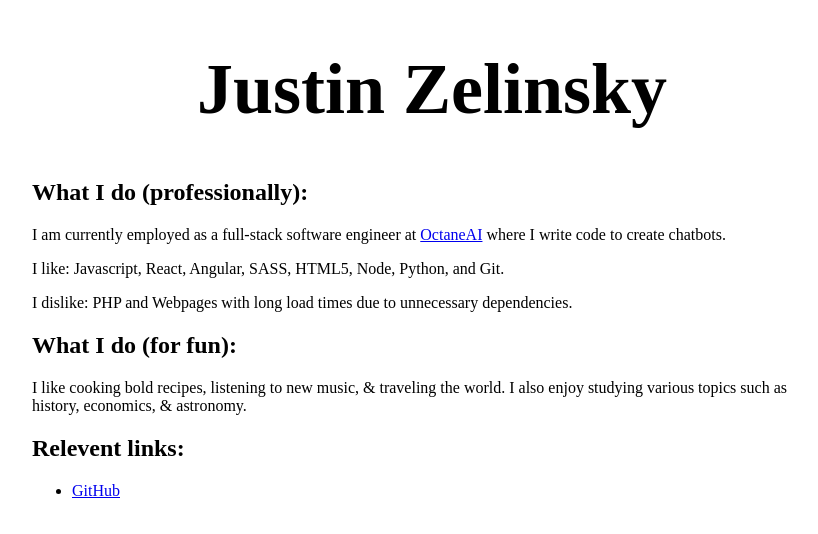
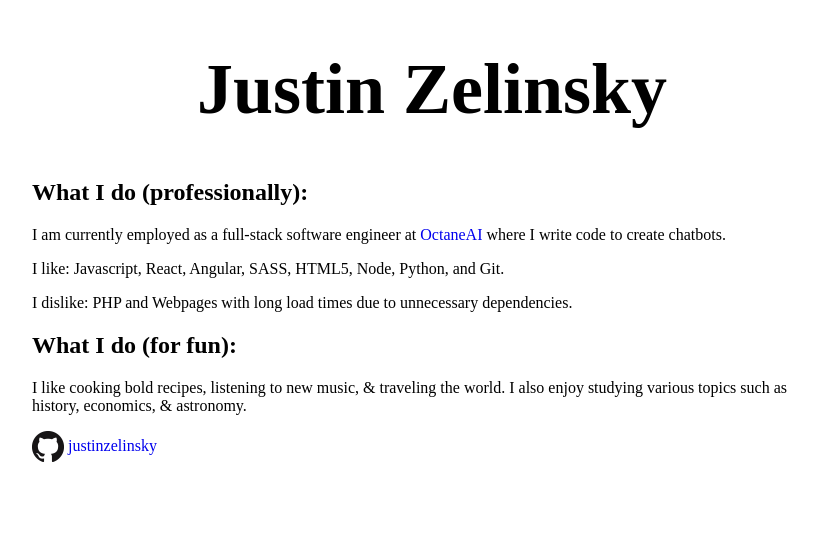
Before and after one commit to justinzelinsky/justinzelinsky.com, a plain HTML site: page index.html in a window 1280 px wide. Shown: the whole page, without its empty margins (208-1026 px from the left). Drawn offline with Linux system fonts and the light colour scheme.

Commit message:
github logo instead

```diff
--- a/index.html
+++ b/index.html
@@ -21,6 +21,12 @@
             text-align: center;
             font-size: 72px;
         }
+        a {
+            text-decoration: none;
+        }
+        a img {
+            vertical-align: middle;
+        }
     </style>
 </head>
 
@@ -37,12 +43,9 @@
         <p>I like cooking bold recipes, listening to new music, &amp; traveling the world. I also enjoy studying various topics such as history, economics, &amp; astronomy.</p>
     </section>
     <section>
-        <h2>Relevent links:</h2>
-        <ul>
-            <li>
-                <a href="https://github.com/justinzelinsky" target="_blank">GitHub</a>
-            </li>
-        </ul>
+        <div>
+            <a href="https://github.com/justinzelinsky" target="_blank"><img src="images/github.png" alt="Github"/> justinzelinsky</a>
+        </div>
     </section>
 </body>
 
```
Also changed, not shown: images/github.png (added), images/twitter.png (added).
